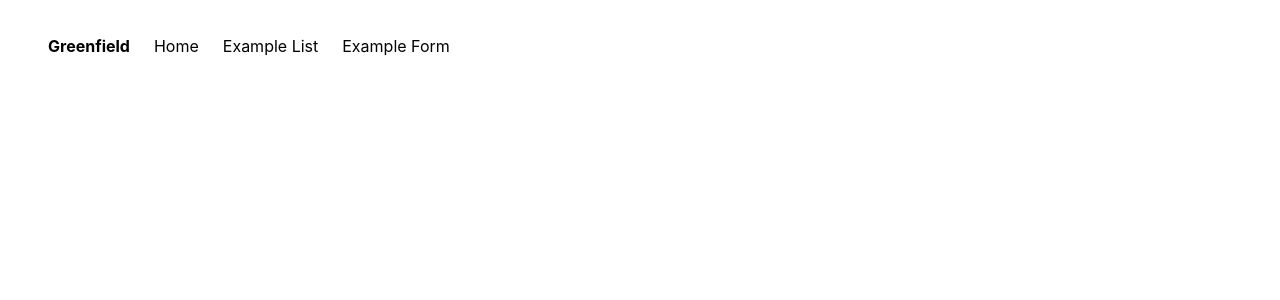
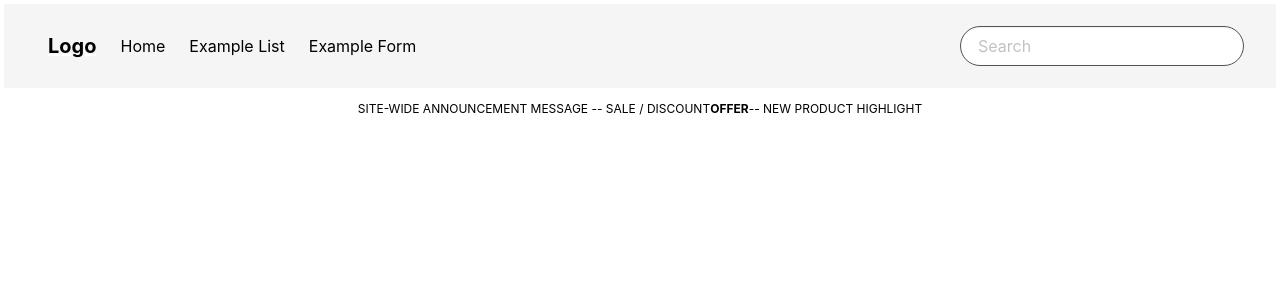
Before and after one commit to tigris-fec/fec-greenfield, a React (Create React App) app: page / in a window 1280 px wide. Shown: the top 300 px of the page. Built offline with nearby package versions, Linux system fonts and the light colour scheme.

Commit message:
Overview branch commit

```diff
--- a/src/App.jsx
+++ b/src/App.jsx
@@ -1,6 +1,7 @@
 import React from "react";
 import { Route, Switch } from "react-router-dom";
 import NavBar from "./components/NavBar.jsx";
+import Overview from "./components/overview/Overview.jsx";
 import ExampleList from "./components/ExampleList.jsx";
 import ExampleForm from "./components/ExampleForm.jsx";
 
@@ -8,6 +9,7 @@ const App = () => {
   return (
     <div className="is-mobile">
       <NavBar />
+      <Overview />
       <br />
       <br />
       <section className="section">
--- a/src/components/Example.jsx
+++ b/src/components/Example.jsx
@@ -8,11 +8,11 @@ const mapStateToProps = (state) => {
 const ConnectedExample = (props) => {
   return (
     <div>
-      <ol>
+      <ul>
         {props.exampleData.map((data) => {
           return <li key={data.text}>{data.text}</li>;
         })}
-      </ol>
+      </ul>
     </div>
   );
 };
--- a/src/components/NavBar.jsx
+++ b/src/components/NavBar.jsx
@@ -1,9 +1,10 @@
-import React, { useEffect, useRef } from "react";
+import React, { useEffect, useRef, useState } from "react";
 import { Link } from "react-router-dom";
 import "./css/NavBar.css";
 
 const NavBar = (props) => {
   const node = useRef();
+  const [search, setSearch] = useState();
   useEffect(() => {
     document.addEventListener("mousedown", handleMoveOutside);
     document.addEventListener("keydown", handleMoveOutside);
@@ -12,6 +13,9 @@ const NavBar = (props) => {
       document.removeEventListener("keydown", handleMoveOutside);
     };
   }, []);
+  const handleChange = (event) => {
+    setSearch(event.target.value);
+  };
   const toggleNavBar = () => {
     let navToggle = document.querySelector(".nav-toggle");
     let navbarMenu = document.querySelector(".navbar-menu");
@@ -29,16 +33,20 @@ const NavBar = (props) => {
     }
   };
   return (
-    <nav id="navbar" className="navbar is-mobile is-spaced is-clearfix" ref={node}>
+    <nav
+      id="navbar"
+      className="navbar is-mobile is-spaced is-clearfix is-light"
+      ref={node}
+    >
       <div className="navbar-brand">
         <div className="navbar-item" id="brand">
           <strong>
             <Link className="link" to="/">
-              Greenfield
+              Logo
             </Link>
           </strong>
         </div>
-        <div className="navbar-burger nav-toggle" onClick={toggleNavBar}>
+        <div className="navbar-burger nav-toggle" id="burger" onClick={toggleNavBar}>
           <span></span>
           <span></span>
           <span></span>
@@ -62,6 +70,21 @@ const NavBar = (props) => {
             </Link>
           </div>
         </div>
+        <div className="navbar-end">
+          <div className="field">
+            <p className="control">
+              <input
+                id="searchbar"
+                className="input is-rounded "
+                type="text"
+                placeholder="Search"
+                name="search"
+                value={search}
+                onChange={handleChange}
+              />
+            </p>
+          </div>
+        </div>
       </div>
     </nav>
   );
--- a/src/components/css/NavBar.css
+++ b/src/components/css/NavBar.css
@@ -4,10 +4,25 @@
   text-align: center;
 }
 
-div.navbar-item:hover {
-  background-color: #f2f2f2;
+div.navbar-brand {
+  color: white;
+  font-size: 20px;
+  text-decoration: underline;
+}
+
+#burger {
+  color: white;
 }
 
 .link {
   color: black;
 }
+
+#searchbar {
+  border-color: #525252;
+  color: white;
+}
+
+input:focus {
+  outline: none;
+}
--- /dev/null
+++ b/src/components/overview/AnnouncementMessage.jsx
@@ -0,0 +1,24 @@
+import React from "react";
+
+const AnnouncementMessage = (props) => {
+  return (
+    <article className="message">
+      <div
+        className="message-header"
+        style={{
+          backgroundColor: "white",
+          color: "black",
+          justifyContent: "center",
+          textTransform: "uppercase",
+          fontWeight: "normal",
+          fontSize: "12px"
+        }}
+      >
+        SITE-WIDE ANNOUNCEMENT MESSAGE -- SALE / DISCOUNT <strong>OFFER</strong> -- NEW
+        PRODUCT HIGHLIGHT
+      </div>
+    </article>
+  );
+};
+
+export default AnnouncementMessage;
--- a/src/components/overview/Overview.jsx
+++ b/src/components/overview/Overview.jsx
@@ -1,8 +1,12 @@
 import React from "react";
+import AnnouncementMessage from "./AnnouncementMessage.jsx";
 
-
-const Overview = () =>{
-
-}
+const Overview = (props) => {
+  return (
+    <div>
+      <AnnouncementMessage />
+    </div>
+  );
+};
 
 export default Overview;
```
Also changed, not shown: 1 other file (tests, documents, lock files or other folders).
